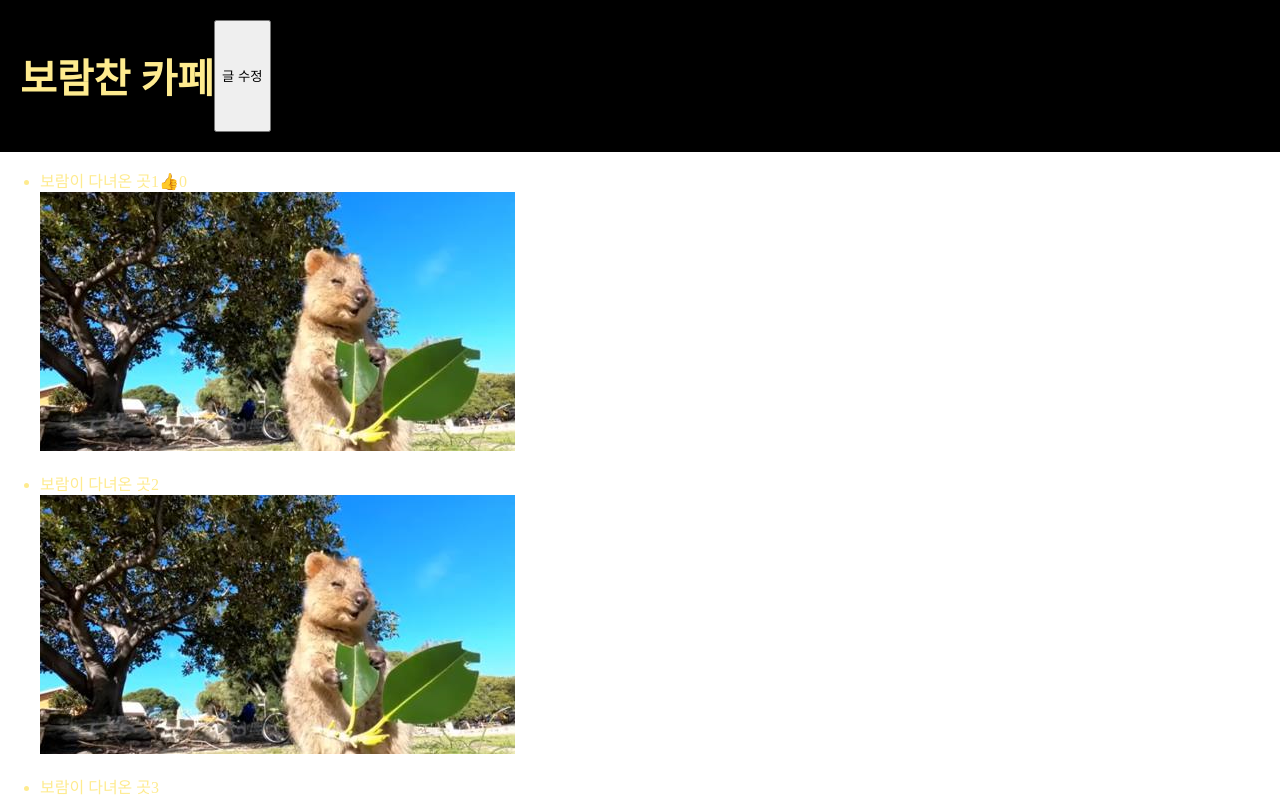
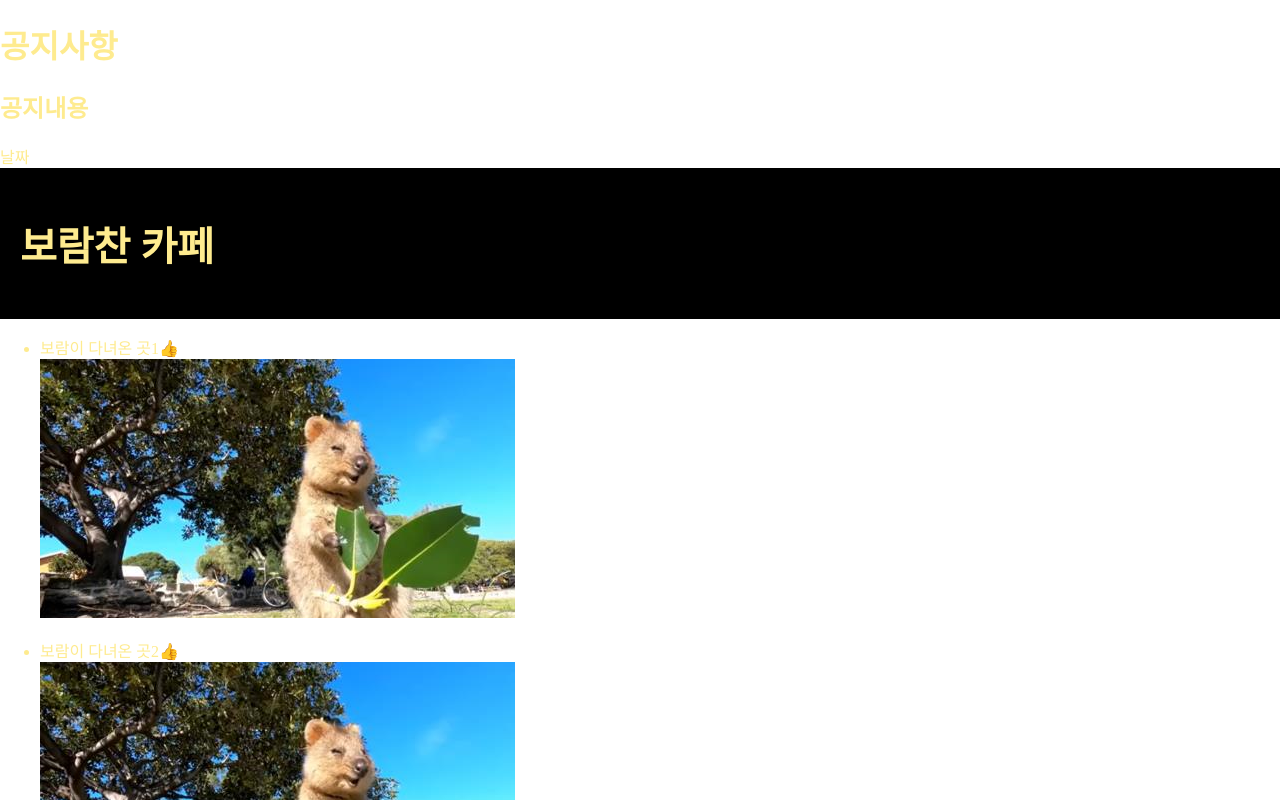
Before and after one commit to Minwook-Byun/BoramCafe, a React (Create React App) app in the folder boramchancafe/: page / in a window 1280 px wide. Shown: the top 800 px of the page. Built offline with nearby package versions, Linux system fonts and the light colour scheme; a web font is replaced by a local one.

Commit message:
♻️ Refactor: 변경, 포스팅을 map을 통해 가독성 개선

```diff
--- a/boramchancafe/src/App.js
+++ b/boramchancafe/src/App.js
@@ -11,44 +11,33 @@ function App() {
   let [like, likeOnClick] = useState(0);
   return (
     <div className="App">
+      <Modal />
       <div className="global-nav">
         <h1>보람찬 카페</h1>
-        <button
-          onClick={() => {
-            const tempArray = [...글제목];
-            tempArray[0] = '회기동 커피추천';
-            글제목변경(tempArray);
-          }}
-        >
-          글 수정
-        </button>
       </div>
+      {글제목.map((title) => {
+        return (
+          <ul className="post-main-lists">
+            <li>
+              {title}
+              {/* index가 들어가는 것이 아니라 elements가 각각 title에 들어가므로
+              글제목[title]과 같은 씽크빅하면 안 된다 */}
+              <span>👍</span>
+            </li>
+            <img alt="대체 텍스트, 나뭇잎 먹는 쿼카" src={ALTER_IMG} />
+          </ul>
+        );
+      })}{' '}
+    </div>
+  );
+}
 
-      <section className="post-main--contents">
-        <ul className="post-main-lists">
-          <li>
-            {글제목[0]}
-            <span
-              onClick={() => {
-                likeOnClick(like + 1);
-              }}
-            >
-              👍
-            </span>
-            {like}
-          </li>
-          <img alt="대체 텍스트, 나뭇잎 먹는 쿼카" src={ALTER_IMG} />
-        </ul>
-        <ul className="post-main-lists">
-          {' '}
-          <li>{글제목[1]}</li>{' '}
-          <img alt="대체 텍스트, 나뭇잎 먹는 쿼카" src={ALTER_IMG} />
-        </ul>
-        <ul className="post-main-lists">
-          {' '}
-          <li>{글제목[2]}</li>{' '}
-        </ul>
-      </section>
+function Modal() {
+  return (
+    <div>
+      <h1>공지사항</h1>
+      <h2>공지내용</h2>
+      <span>날짜</span>
     </div>
   );
 }
```
